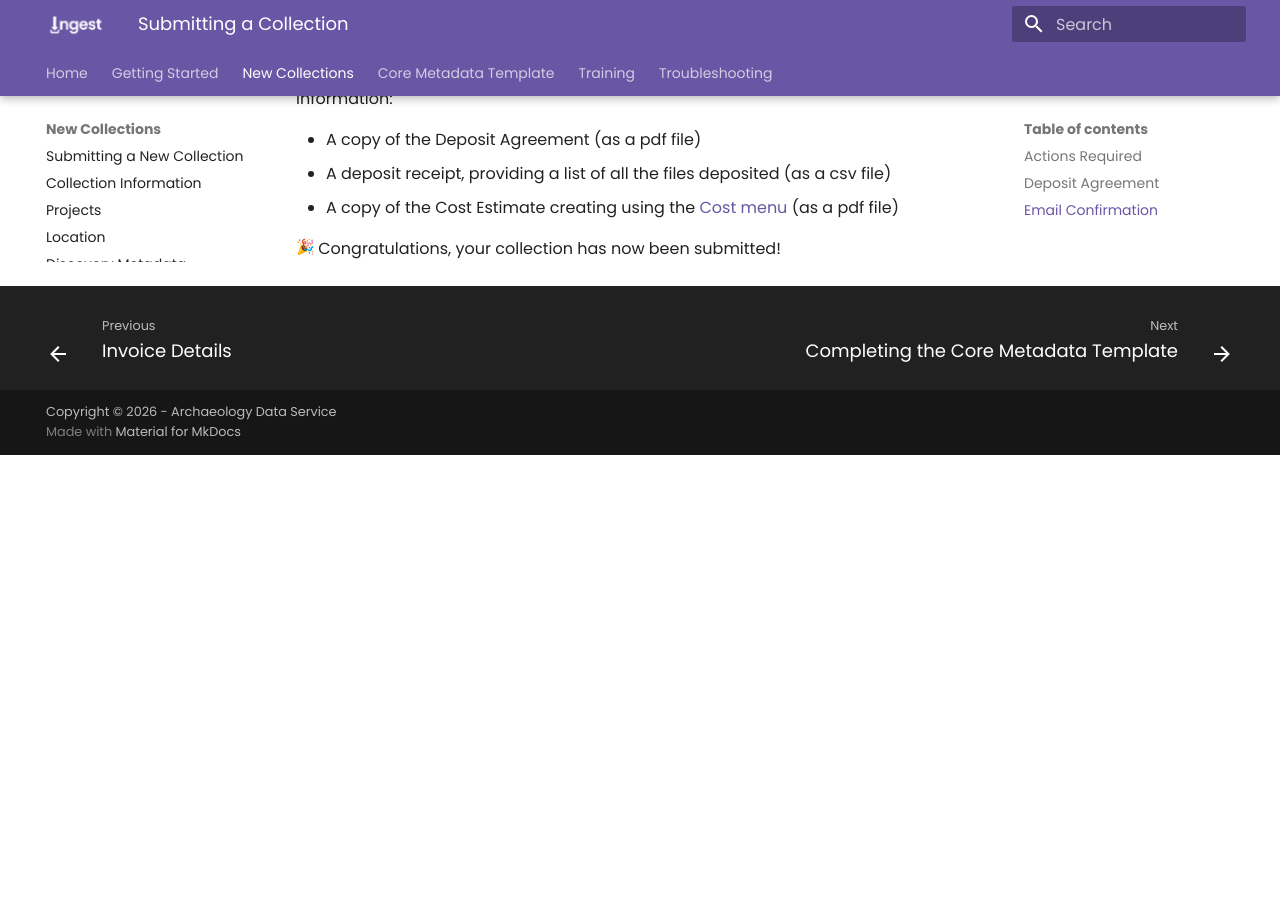
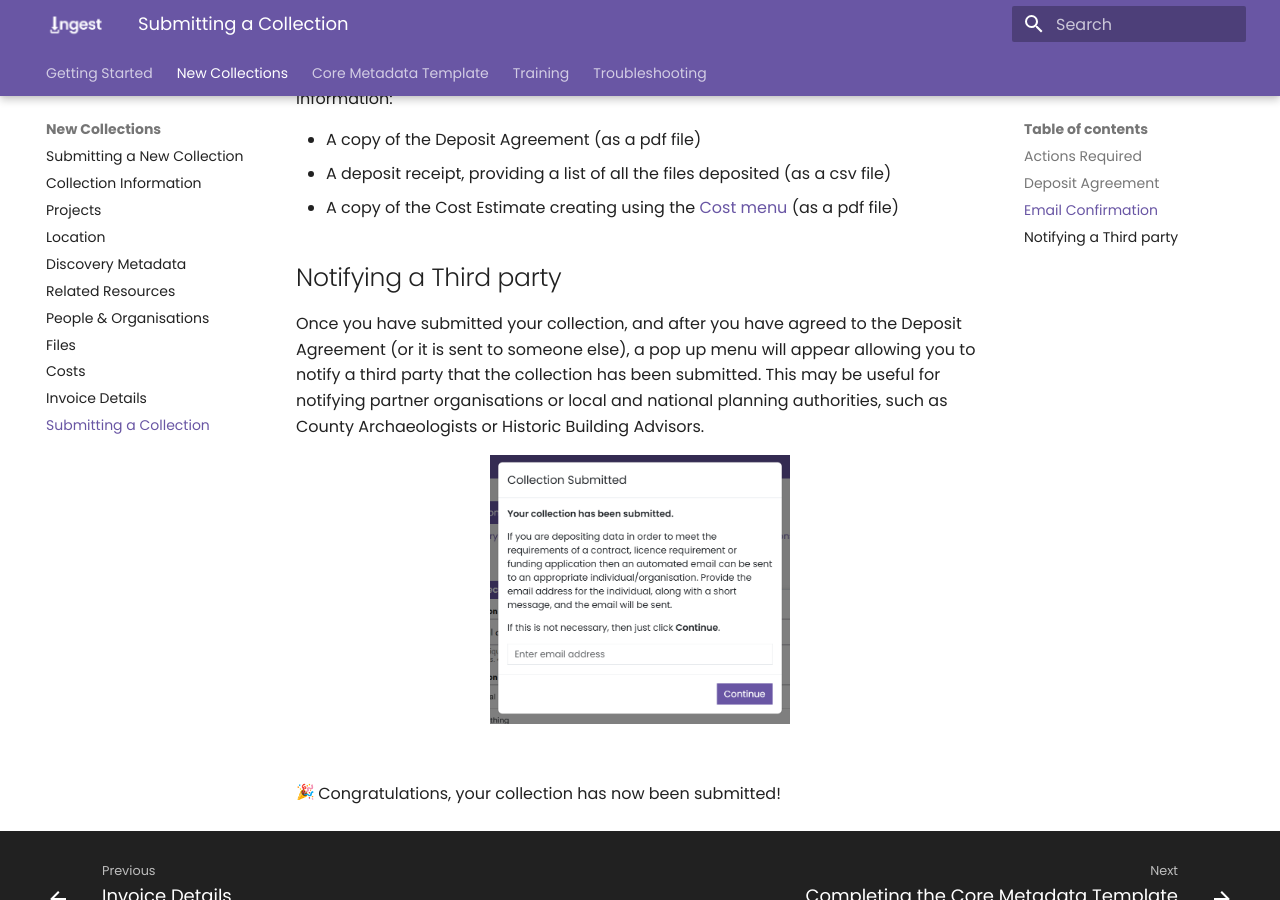
Before and after one commit to uoy-ads/ads-ingest-documentation, an MkDocs documentation site: the page built from docs/nc/nc_submit.md, in a window 1280 px wide and 900 px high, scrolled down 2532 px. Built offline with MkDocs 1.6.1 and Material for MkDocs 9.7.7, drawn with Linux system fonts in a browser that asks for light colours; emoji names are drawn with the system emoji font; before the commit the page ends 2987 px from its top, so only the background shows below that.

Commit message:
Update to guidance 120626

```diff
--- a/docs/nc/nc_submit.md
+++ b/docs/nc/nc_submit.md
@@ -66,4 +66,15 @@ Once the Deposit Agreement has been signed, either by yourself or another indivi
 * A deposit receipt, providing a list of all the files deposited (as a csv file)
 * A copy of the Cost Estimate creating using the [Cost menu](../nc/nc_costs.md) (as a pdf file)
 
+
+
+## Notifying a Third party
+
+Once you have submitted your collection, and after you have agreed to the Deposit Agreement (or it is sent to someone else), a pop up menu will appear allowing you to notify a third party that the collection has been submitted. This may be useful for notifying partner organisations or local and national planning authorities, such as County Archaeologists or Historic Building Advisors.
+
+<figure markdown="span">
+  ![Name of recipient](./assets/third_party.png){ width="300" }
+  <figcaption></figcaption>
+</figure>
+
 :tada: Congratulations, your collection has now been submitted!
--- a/mkdocs.yml
+++ b/mkdocs.yml
@@ -46,7 +46,6 @@ copyright: Copyright &copy; 2026 - Archaeology Data Service
 
 # Page tree
 nav:
-  - Home: index.md
   - Getting Started:
     - Introduction: gs/gs_introduction.md
     - How to Register via UMA: gs/gs_register.md
```
Also changed, not shown: docs/appendix/core_metadata_errors.md (+1 -0 lines), docs/cmt/cmt_field_guidelines.md (+1 -1 lines), docs/cmt/cmt_folder_structure.md (+14 -0 lines), docs/nc/assets/third_party.png (added).
